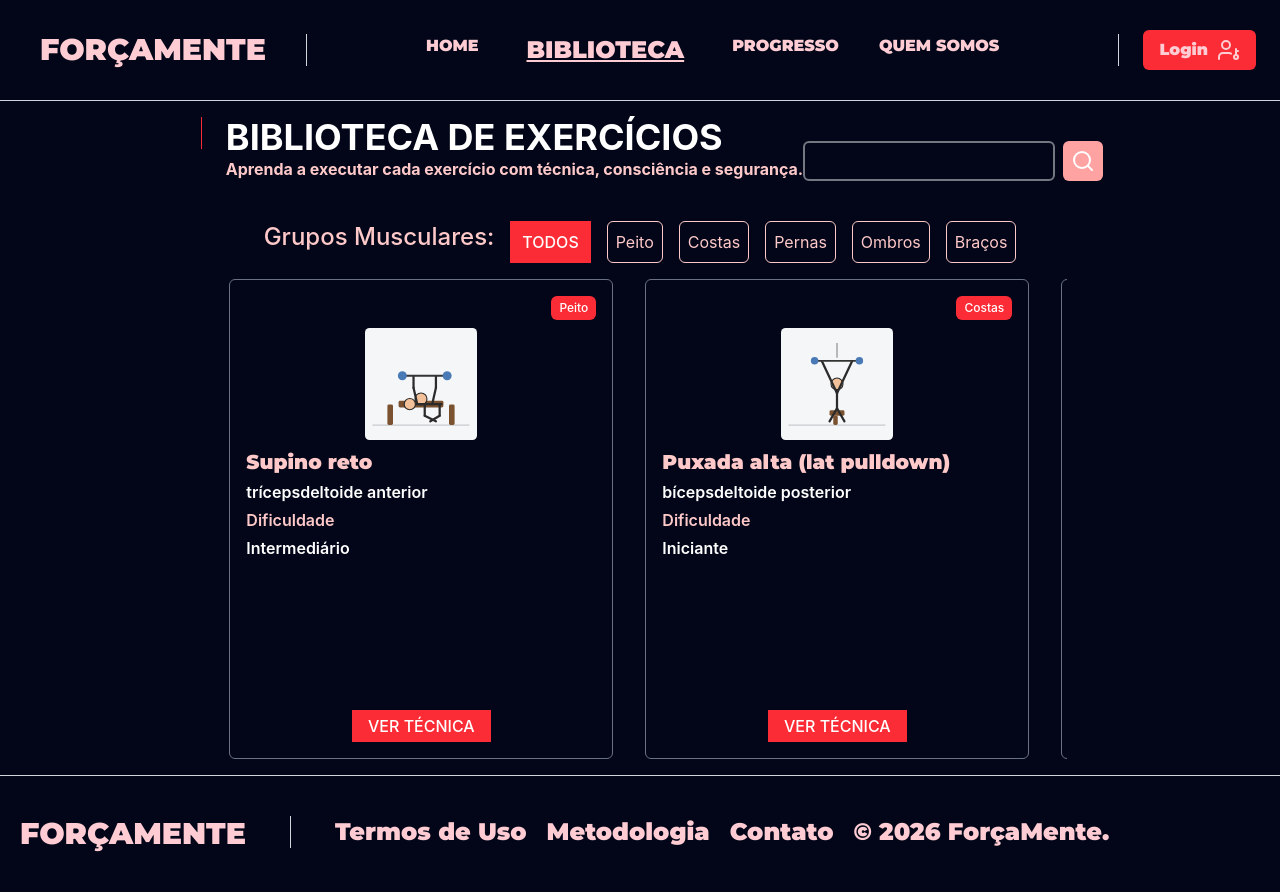
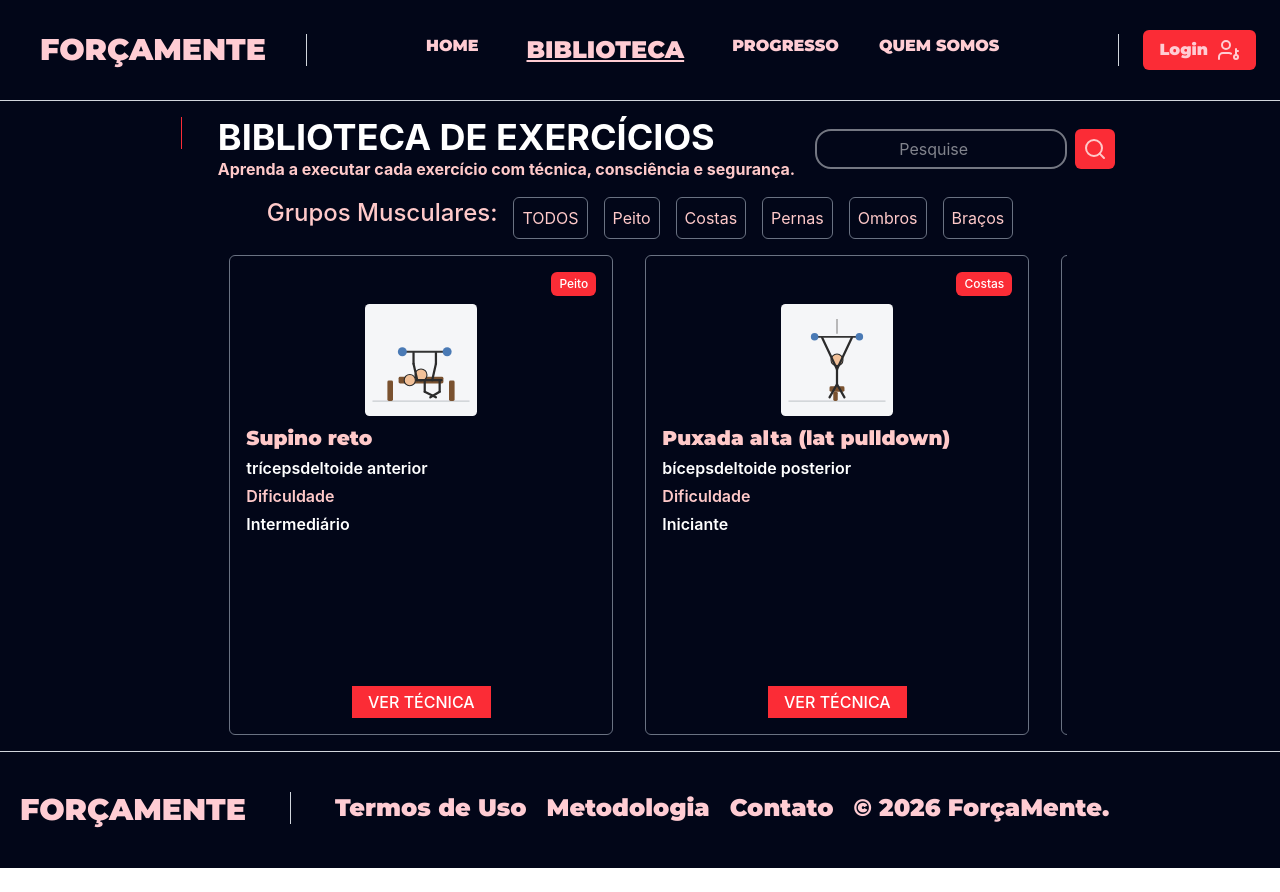
Before and after one commit to jonathanaugustorb/PFC, a React (Vite) app: page /library in a window 1280 px wide. After the commit the page ends 868 px from the top, so only its background shows below. Built offline with nearby package versions, Linux system fonts and the light colour scheme.

Commit message:
Estilização botões

```diff
--- a/src/components/LibraryComponents/FilterLibrary.jsx
+++ b/src/components/LibraryComponents/FilterLibrary.jsx
@@ -1,4 +1,6 @@
 function FilterLibrary() {
+  const botao_style =
+    "text-red-200 border border-gray-500 p-2 rounded-md hover:bg-red-500 hover:text-white cursor-pointer";
   return (
     <div className="flex justify-center gap-4">
       <div>
@@ -6,24 +8,12 @@ function FilterLibrary() {
           Grupos Musculares:
         </h1>
       </div>
-      <button className=" font-medium border-red-200 bg-red-500 text-white px-3">
-        TODOS
-      </button>
-      <button className="text-red-200 border border-red-200 p-2 rounded-md">
-        Peito
-      </button>
-      <button className="text-red-200 border border-red-200 p-2 rounded-md">
-        Costas
-      </button>
-      <button className="text-red-200 border border-red-200 p-2 rounded-md">
-        Pernas
-      </button>
-      <button className="text-red-200 border border-red-200 p-2 rounded-md">
-        Ombros
-      </button>
-      <button className="text-red-200 border border-red-200 p-2 rounded-md">
-        Braços
-      </button>
+      <button className={botao_style}>TODOS</button>
+      <button className={botao_style}>Peito</button>
+      <button className={botao_style}>Costas</button>
+      <button className={botao_style}>Pernas</button>
+      <button className={botao_style}>Ombros</button>
+      <button className={botao_style}>Braços</button>
     </div>
   );
 }
--- a/src/components/LibraryComponents/LibraryHead.jsx
+++ b/src/components/LibraryComponents/LibraryHead.jsx
@@ -2,7 +2,7 @@ import { Search } from "lucide-react";
 
 function LibraryHead() {
   return (
-    <div className="py-4 flex justify-center">
+    <div className="py-4 flex justify-center gap-3">
       <div className="w-px h-8 bg-red-500 mx-6"></div>
       <div>
         <h1 className="font-bold text-4xl text-white">
@@ -14,13 +14,13 @@ function LibraryHead() {
         </p>
       </div>
 
-      <div className=" gap-2 py-6 flex  ">
+      <div className="gap-2 flex px-2 py-3">
         <input
           type="search"
-          placeholder=""
-          className="border-2 border-gray-200/50 rounded-md text-white"
+          placeholder="Pesquise"
+          className=" text-center border-2 border-gray-200/50 rounded-2xl text-white"
         />
-        <button className="text-white p-2 bg-red-300 rounded-md">
+        <button className="text-red-200 p-2 bg-red-500 rounded-md hover:bg-red-900 cursor-pointer">
           <Search />
         </button>
       </div>
--- a/src/components/ModalLogin.jsx
+++ b/src/components/ModalLogin.jsx
@@ -3,7 +3,7 @@ import { X } from "lucide-react";
 function ModalLogin({ isOpen, children, setCloseModal }) {
   const BackEstilo = "fixed inset-0 bg-black/75 z-50";
   const modalEstilo =
-    "fixed top-1/2 left-1/2 -translate-x-1/2 -translate-y-1/2 rounded-md bg-gray-400-50 px-10 py-5";
+    "fixed top-1/2 left-1/2 -translate-x-1/2 -translate-y-1/2 rounded-md bg-gray-400-50 px-5 py-2";
 
   if (isOpen) {
     return (
```
